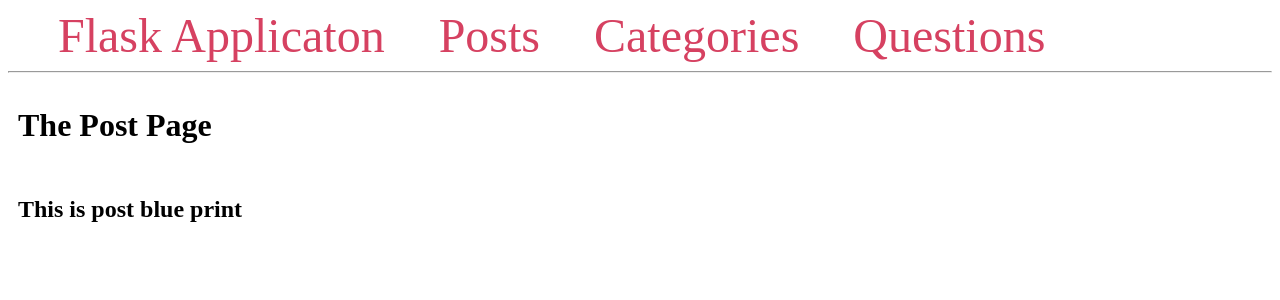
After one commit to thegreytangent/python-flaskblueprint, a Flask app: page /posts/ in a window 1280 px wide. The commit adds this page. Shown: the top 300 px of the page. Run offline with Flask 2, Linux system fonts and the light colour scheme.

Commit message:
Done routing post and categories

```diff
--- a/app/__init__.py
+++ b/app/__init__.py
@@ -8,8 +8,10 @@ def create_app(config_class=Config) :
 
     #Register blue print
     from app.main import bp as main_bp
+    app.register_blueprint(main_bp)
 
-    app.register_blueprint(main_bp)
+    from app.posts import bp as post_bp
+    app.register_blueprint(post_bp, url_prefix = '/posts')
 
     @app.route('/test')
     def test_page():
--- /dev/null
+++ b/app/posts/__init__.py
@@ -0,0 +1,5 @@
+from flask import Blueprint
+
+bp = Blueprint('posts', __name__)
+
+from app.posts import routes
--- /dev/null
+++ b/app/posts/routes.py
@@ -0,0 +1,10 @@
+from  app.posts import bp
+from flask import render_template
+
+@bp.route("/")
+def index() :
+    return render_template('posts/index.html')
+
+@bp.route("/categories/")
+def categories():
+    return render_template('posts/categories.html')
--- a/app/templates/base.html
+++ b/app/templates/base.html
@@ -46,9 +46,9 @@
 </head>
 <body>
     <nav>
-        <a href="">Flask Applicaton</a>
-        <a href="#">Posts</a>
-        <a href="#">Categories</a>
+        <a href="{{ url_for('main.index')}}">Flask Applicaton</a>
+        <a href="{{ url_for('posts.index')}}">Posts</a>
+        <a href="{{ url_for('posts.categories')}}">Categories</a>
         <a href="#">Questions</a>
     </nav>
     <hr/>
--- /dev/null
+++ b/app/templates/posts/index.html
@@ -0,0 +1,12 @@
+{% extends 'base.html' %}
+
+{% block content %}
+
+<span class="title">
+    <h1>{% block title %} The Post Page{% endblock %}</h1>
+</span>
+<div class="content">
+    <h2>This is post blue print</h2>
+</div>
+
+{% endblock %}
```
Also changed, not shown: app/templates/posts/categories.html (added, +12 -0 lines).
